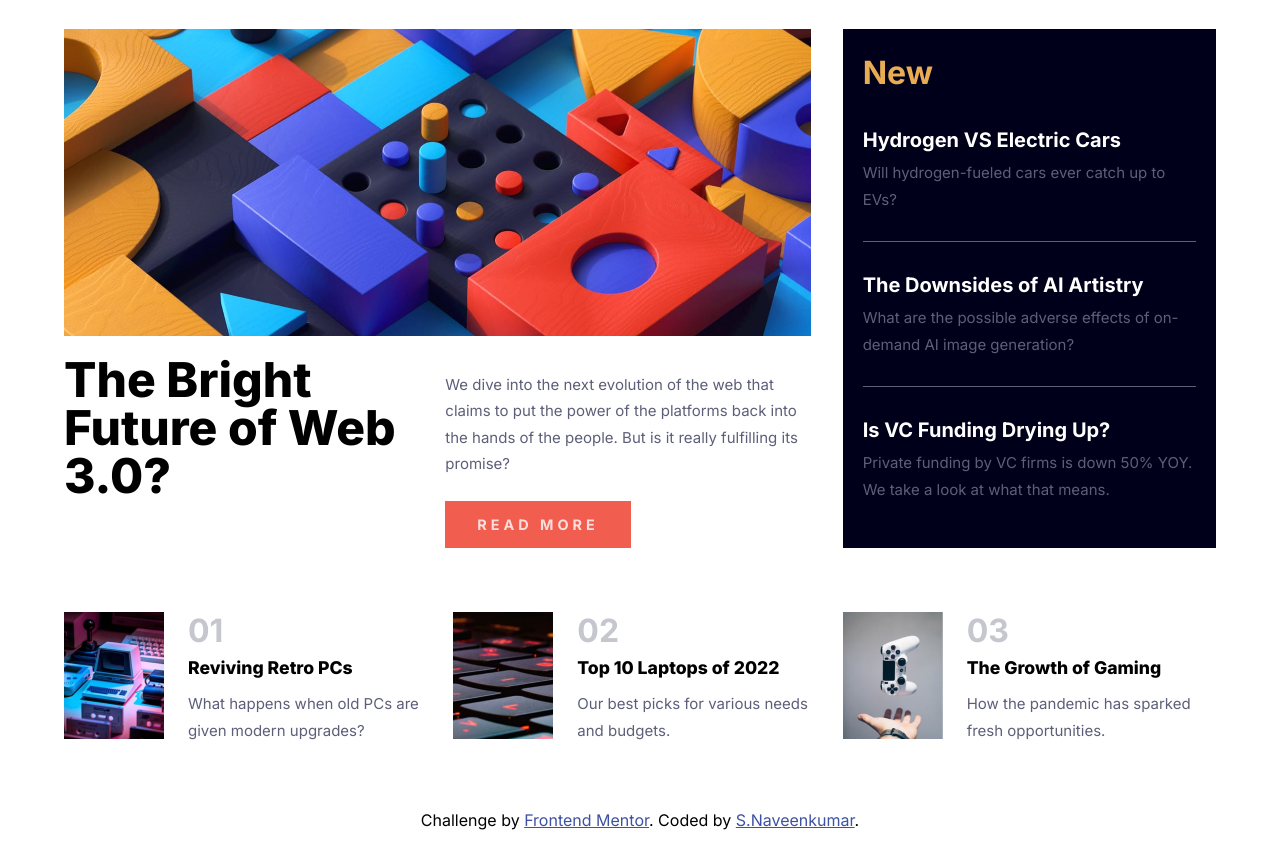
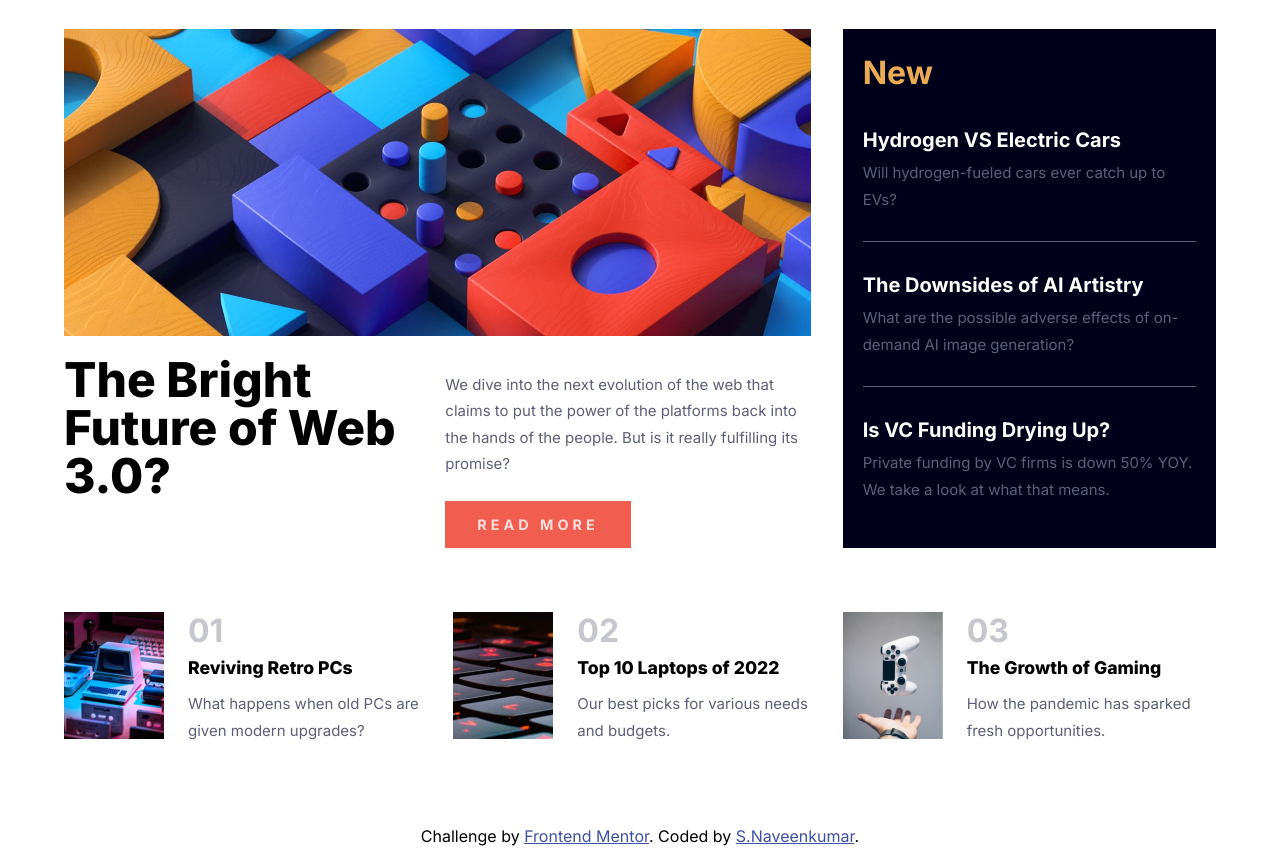
Before and after one commit to mrNk01/Frontent-project, a website: page index.html in a window 1280 px wide. Shown: the part 74-938 px from the top of the page. Before the commit the page ends 906 px from the top, so only its background shows below. Drawn offline with Linux system fonts and the light colour scheme.

Commit message:
Update style.css

```diff
--- a/style.css
+++ b/style.css
@@ -268,6 +268,11 @@ width: 2.8rem;
   line-height: 1.8;
 }
 
+.attribution {
+  padding: 1rem;
+  line-height: 1.5;
+}
+
 
 /* Media queries */
 
```
